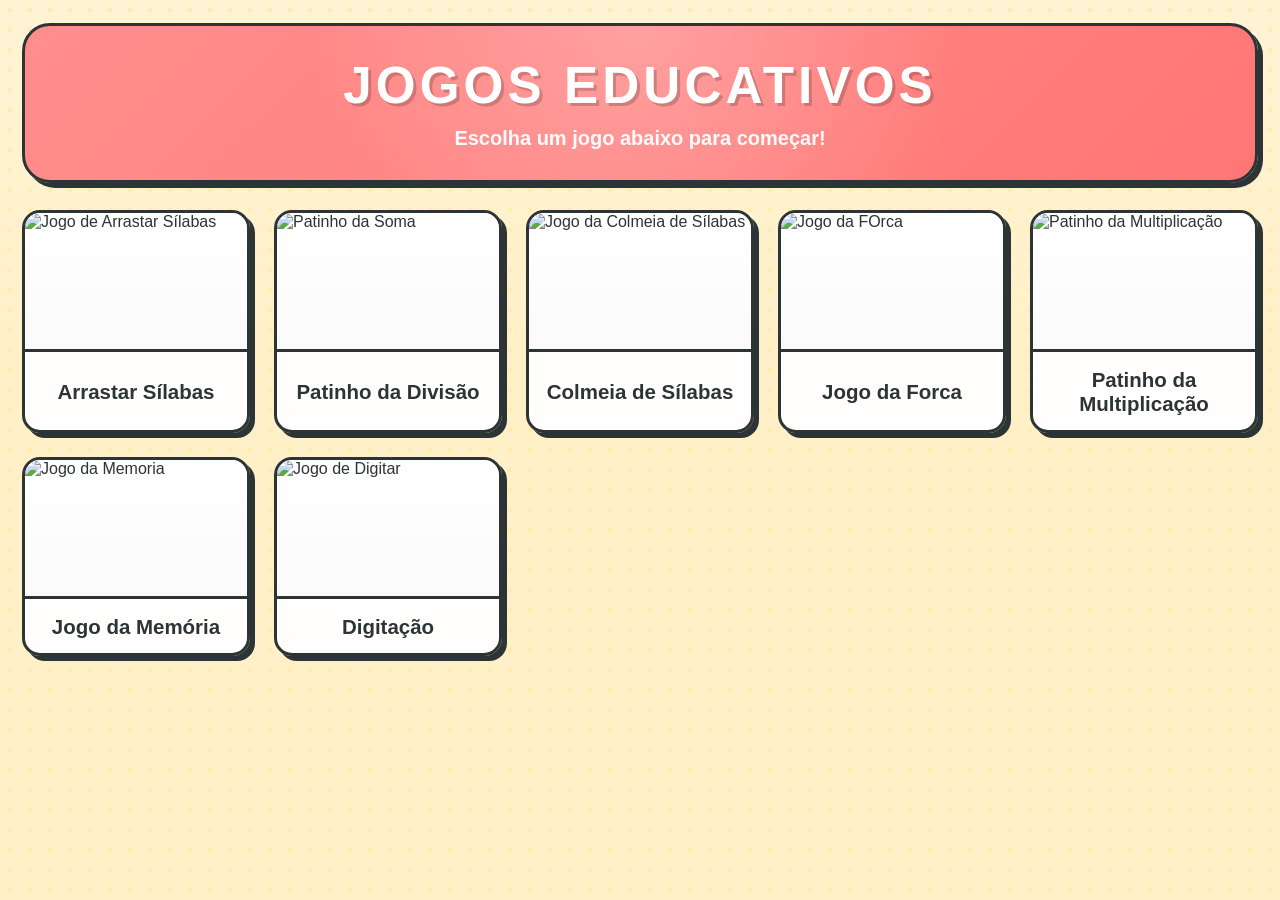
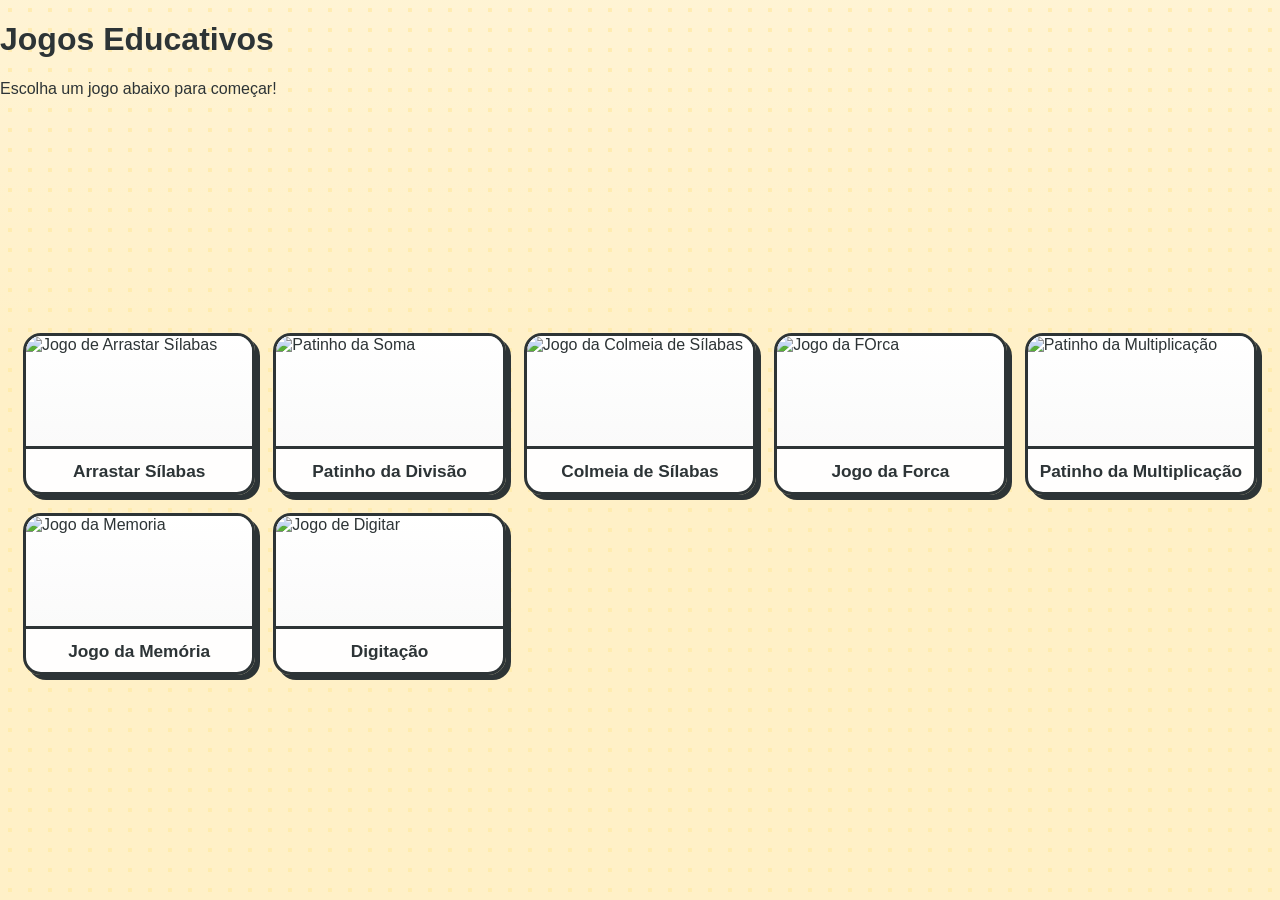

changes

--- a/estilo.css
+++ b/estilo.css
@@ -3,7 +3,6 @@
 :root {
   --bg-color: #fff0c7;
   --bg-pattern-dot: rgba(255, 234, 167, 0.78);
-  --header-bg: #ff7675;
   --card-bg: rgba(255, 255, 255, 0.96);
   --text-color: #2d3436;
   --accent-blue: #74b9ff;
@@ -13,7 +12,7 @@
   --border-thick: 3px solid var(--border-color);
   --shadow-hard: 5px 5px 0 var(--border-color);
   --page-gutter: clamp(12px, 2.2vw, 22px);
-  --shell-width: min(1240px, calc(100% - (var(--page-gutter) * 2)));
+  --shell-width: min(1320px, calc(100% - (var(--page-gutter) * 2)));
 }
 
 *,
@@ -35,7 +34,9 @@ body {
   background-image:
     radial-gradient(var(--bg-pattern-dot) 18%, transparent 18%),
     linear-gradient(180deg, rgba(255, 255, 255, 0.24), transparent 42%);
-  background-size: 20px 20px, 100% 100%;
+  background-size:
+    20px 20px,
+    100% 100%;
   font-family: "Fredoka", sans-serif;
   color: var(--text-color);
   overflow-x: hidden;
@@ -43,48 +44,21 @@ body {
   flex-direction: column;
 }
 
-header {
-  width: var(--shell-width);
-  margin: clamp(14px, 2.6vh, 24px) auto clamp(18px, 3vh, 30px);
-  padding: clamp(18px, 2.8vw, 30px);
-  border: var(--border-thick);
-  border-radius: 28px;
-  background:
-    radial-gradient(circle at top, rgba(255, 255, 255, 0.24), transparent 52%),
-    linear-gradient(135deg, #ff8e8c, var(--header-bg));
-  text-align: center;
-  box-shadow: var(--shadow-hard);
-}
-
-h1 {
-  margin: 0;
-  font-size: clamp(2rem, 4vw, 3.4rem);
-  color: #fff;
-  text-transform: uppercase;
-  text-shadow: 3px 3px 0 rgba(0, 0, 0, 0.18);
-  letter-spacing: 0.08em;
-}
-
-header p,
-.subtitle {
-  margin: 12px auto 0;
-  max-width: 700px;
-  color: rgba(255, 255, 255, 0.96);
-  font-size: clamp(1rem, 1.9vw, 1.25rem);
-  font-weight: 600;
-}
-
 main {
   flex: 1 1 auto;
   width: var(--shell-width);
   margin: 0 auto;
-  padding-bottom: clamp(28px, 4.2vh, 48px);
+  padding: clamp(12px, 2.4vh, 22px) 0 clamp(18px, 3vh, 34px);
+  display: flex;
+  align-items: center;
+  justify-content: center;
 }
 
 .game-grid {
   display: grid;
-  grid-template-columns: repeat(auto-fit, minmax(min(100%, 210px), 1fr));
-  gap: clamp(14px, 2vw, 24px);
+  width: 100%;
+  grid-template-columns: repeat(auto-fit, minmax(min(100%, 190px), 1fr));
+  gap: clamp(12px, 1.5vw, 18px);
   align-items: stretch;
 }
 
@@ -118,45 +92,43 @@ main {
 
 .game-card img {
   width: 100%;
-  aspect-ratio: 16 / 10;
+  aspect-ratio: 16 / 8;
   object-fit: contain;
-  background:
-    linear-gradient(180deg, rgba(255, 255, 255, 0.86), rgba(250, 250, 250, 0.98));
+  background: linear-gradient(
+    180deg,
+    rgba(255, 255, 255, 0.86),
+    rgba(250, 250, 250, 0.98)
+  );
   border-bottom: var(--border-thick);
 }
 
 .game-card h3 {
   margin: 0;
-  padding: 16px 16px 14px;
+  padding: 12px 12px 10px;
   flex: 1;
   display: flex;
   align-items: center;
   justify-content: center;
   text-align: center;
-  font-size: clamp(1.05rem, 2vw, 1.28rem);
+  font-size: clamp(0.96rem, 1.35vw, 1.16rem);
 }
 
 .game-card .play-btn {
   display: block;
-  padding: 12px 14px;
+  padding: 10px 12px;
   border-top: var(--border-thick);
   background: linear-gradient(180deg, #79f5cc, var(--accent-green));
   color: var(--text-color);
   text-align: center;
-  font-size: 0.92rem;
+  font-size: 0.86rem;
   font-weight: 700;
   letter-spacing: 0.08em;
   text-transform: uppercase;
 }
 
 @media (max-width: 720px) {
-  header {
-    margin: 16px auto 24px;
-    border-radius: 22px;
-  }
-
   main {
-    padding-bottom: 40px;
+    padding-bottom: 32px;
   }
 
   .game-grid {
@@ -164,38 +136,29 @@ main {
   }
 }
 
+@media (min-width: 980px) {
+  .game-grid {
+    grid-template-columns: repeat(5, minmax(0, 1fr));
+  }
+}
+
 @media (min-width: 960px) and (max-height: 820px) {
-  header {
-    margin: 12px auto 18px;
-    padding: 18px clamp(18px, 2vw, 26px);
-  }
-
-  h1 {
-    font-size: clamp(1.85rem, 3vw, 2.8rem);
-  }
-
-  header p,
-  .subtitle {
-    margin-top: 8px;
-    font-size: clamp(0.95rem, 1.4vw, 1.08rem);
-  }
-
   main {
-    padding-bottom: 28px;
+    padding-top: 10px;
+    padding-bottom: 18px;
   }
 
   .game-grid {
-    gap: 14px;
-    grid-template-columns: repeat(auto-fit, minmax(min(100%, 198px), 1fr));
+    gap: 12px;
   }
 
   .game-card h3 {
-    padding: 14px 14px 12px;
-    font-size: clamp(0.98rem, 1.35vw, 1.16rem);
+    padding: 10px 10px 8px;
+    font-size: clamp(0.9rem, 1.1vw, 1.04rem);
   }
 
   .game-card .play-btn {
-    padding: 10px 12px;
-    font-size: 0.88rem;
+    padding: 8px 10px;
+    font-size: 0.8rem;
   }
 }
